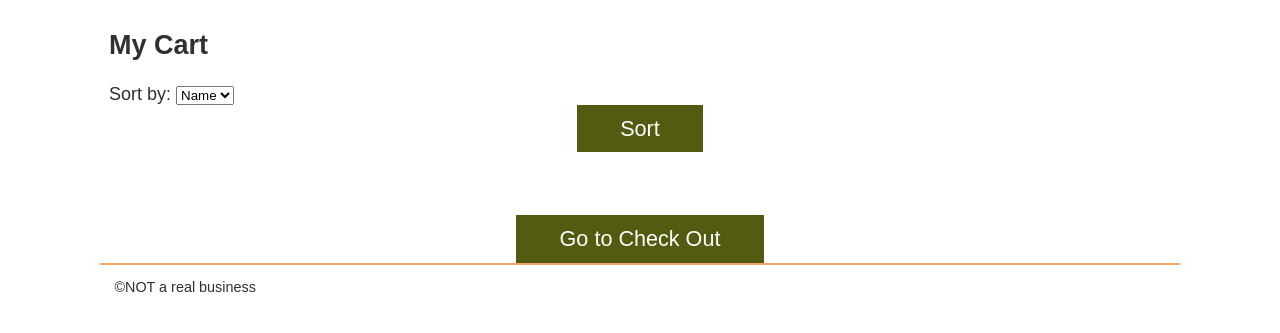
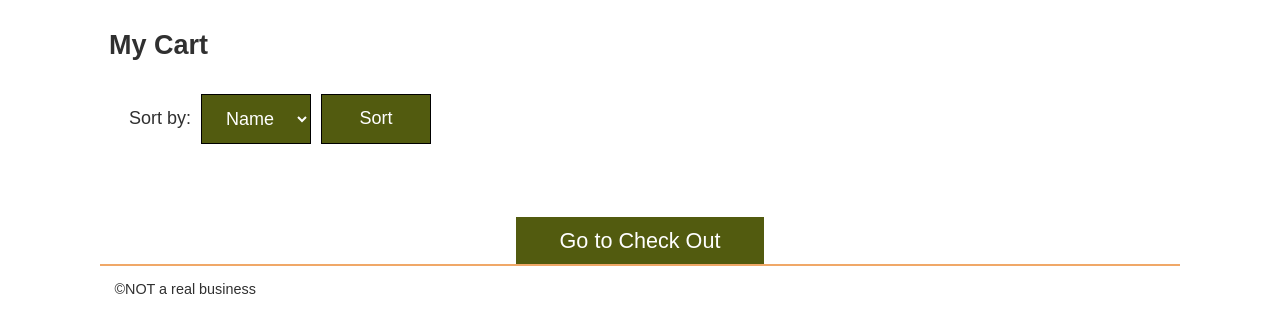
Before and after one commit to davidadeogun/wdd330, a website: page src/cart/index.html in a window 1280 px wide. Shown: the part 63-396 px from the top of the page. Drawn offline with Linux system fonts and the light colour scheme.

Commit message:
Styled sort div elements. Fixed links on products

```diff
--- a/src/cart/index.html
+++ b/src/cart/index.html
@@ -19,12 +19,14 @@
       <section class="products">
         <h2>My Cart</h2>
 
+        <div class="sort-container">
           <label for="sort-selector">Sort by:</label>
           <select id="sort-selector">
             <option value="name">Name</option>
             <option value="price">Price</option>
           </select>
           <button id="sort-button">Sort</button>
+        </div>
 
         <ul class="product-list-cart">
           <!-- <li class="cart-card divider">
--- a/src/css/style.css
+++ b/src/css/style.css
@@ -223,6 +223,36 @@ text-align: right;
 }
 
 /* Start cart list card styles */
+
+.sort-container {
+  /* border: 1px solid black; */
+  display: flex;
+  justify-content: flex-end;
+  padding: 10px;
+  align-items: center;
+}
+
+.sort-container label,
+.sort-container select,
+.sort-container button {
+  margin-left: 10px;
+  /* text-align: center; */
+  font-size: var(--font-base);
+}
+
+.sort-container select,
+.sort-container button {
+  width: 110px;
+  height: 50px;
+  border: 1px solid #000000;
+  text-align: center;
+}
+
+.sort-container select {
+  background-color: #525b0f;
+  color: #FFFFFF;
+}
+
 .cart-card {
   display: grid;
   grid-template-columns: 25% auto 15%;
--- a/src/js/shoppingCart.mjs
+++ b/src/js/shoppingCart.mjs
@@ -44,13 +44,13 @@ export default function ShoppingCart() {
 
     const newItem = `<li class="cart-card divider">
     <div class="remove_button" data-id="${item.Id}">X</div>
-    <a href="#" class="cart-card__image">
+    <a href="/product_pages/index.html?product=${item.Id}" class="cart-card__image">
       <img
         src="${item.Images.PrimarySmall}"
         alt="${item.Name}"
       />
     </a>
-    <a href="#">
+    <a href="/product_pages/index.html?product=${item.Id}">
       <h2 class="card__name">${item.Name}</h2>
     </a>
     <p class="cart-card__color">${item.Colors[0].ColorName}</p>
```
Lines whose indentation alone changed are shown as unchanged.
